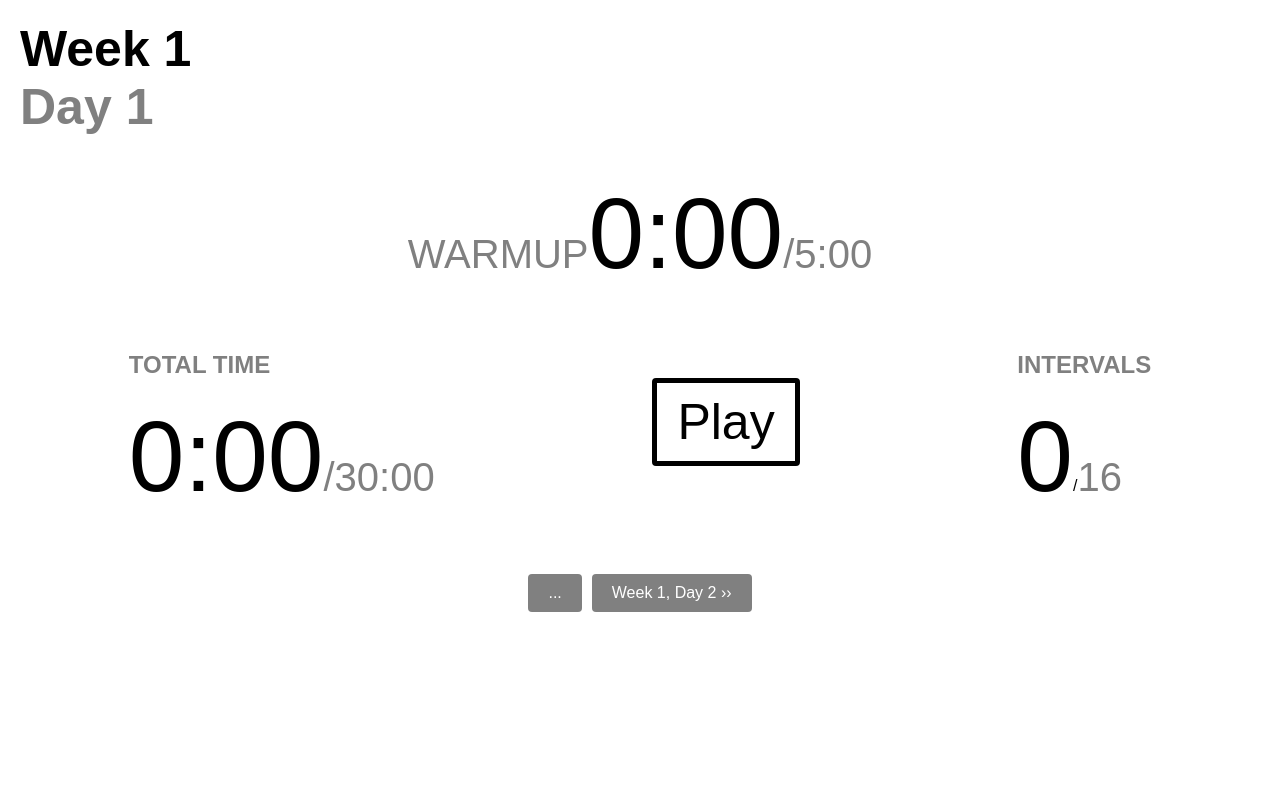
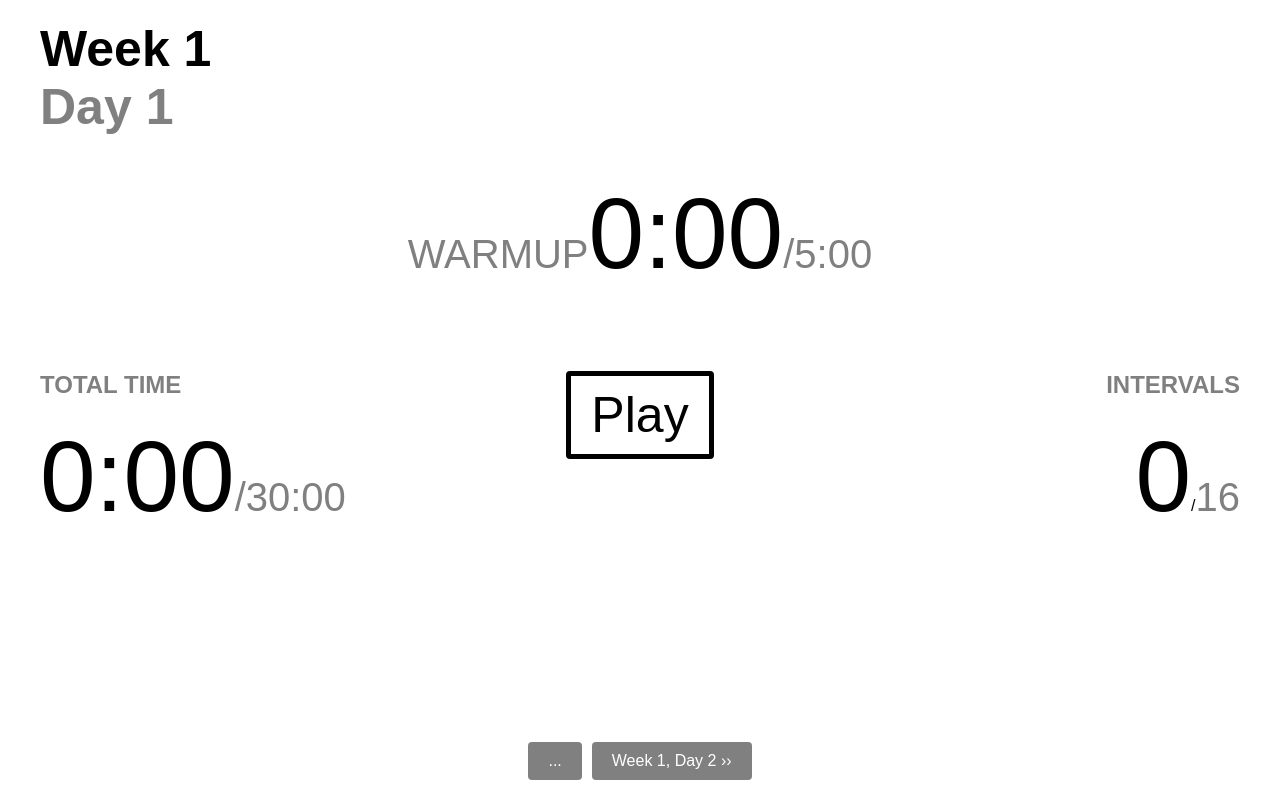
Before and after one commit to mssen/c25k-timer, a React (Create React App) app: page / in a window 1280 px wide. Built offline with nearby package versions, Linux system fonts and the light colour scheme.

Commit message:
Figured out flexbox spacing.

```diff
--- a/src/App.css
+++ b/src/App.css
@@ -1,5 +1,6 @@
 .main {
-  margin: 20px;
+  margin: 20px 40px;
+  height: calc(100vh - 40px); /* Minus top + bottom margins */
   font-family: Arial, Helvetica, sans-serif;
   display: flex;
   flex-direction: column;
@@ -12,8 +13,13 @@
 .horizontal {
   display: flex;
   flex-direction: row;
-  justify-content: space-around;
-  align-items: center;
+  flex-grow: 1;
+  margin-top: 40px;
+  justify-content: space-between;
+}
+
+.horizontal > div {
+  flex: 1 1 0;
 }
 
 .main-header {
@@ -24,6 +30,13 @@
 .sub-header {
   color: gray;
   text-transform: uppercase;
+  margin-top: 0;
+}
+
+.intervals {
+  display: flex;
+  flex-direction: column;
+  align-items: flex-end;
 }
 
 .interval-timer {
@@ -35,6 +48,12 @@
 .interval-text {
   text-transform: uppercase;
   font-size: 40px;
+}
+
+.play-container {
+  display: flex;
+  flex-direction: column;
+  align-items: center;
 }
 
 .play-button {
--- a/src/App.jsx
+++ b/src/App.jsx
@@ -101,7 +101,7 @@ class App extends React.Component {
               play={ this.state.play } />
           </div>
 
-          <div>
+          <div className="play-container">
             <button className="play-button" onClick={ this.playPause }>
               { this.state.play ? 'Pause' : 'Play' }
             </button>
```
